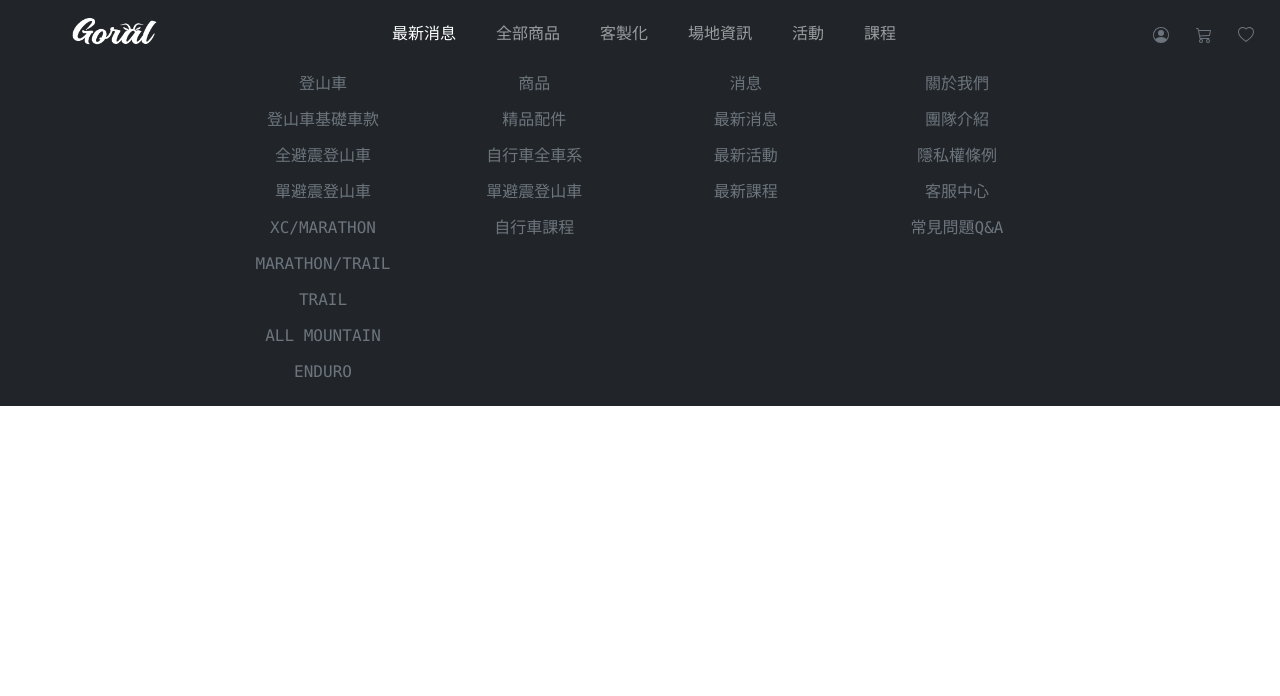
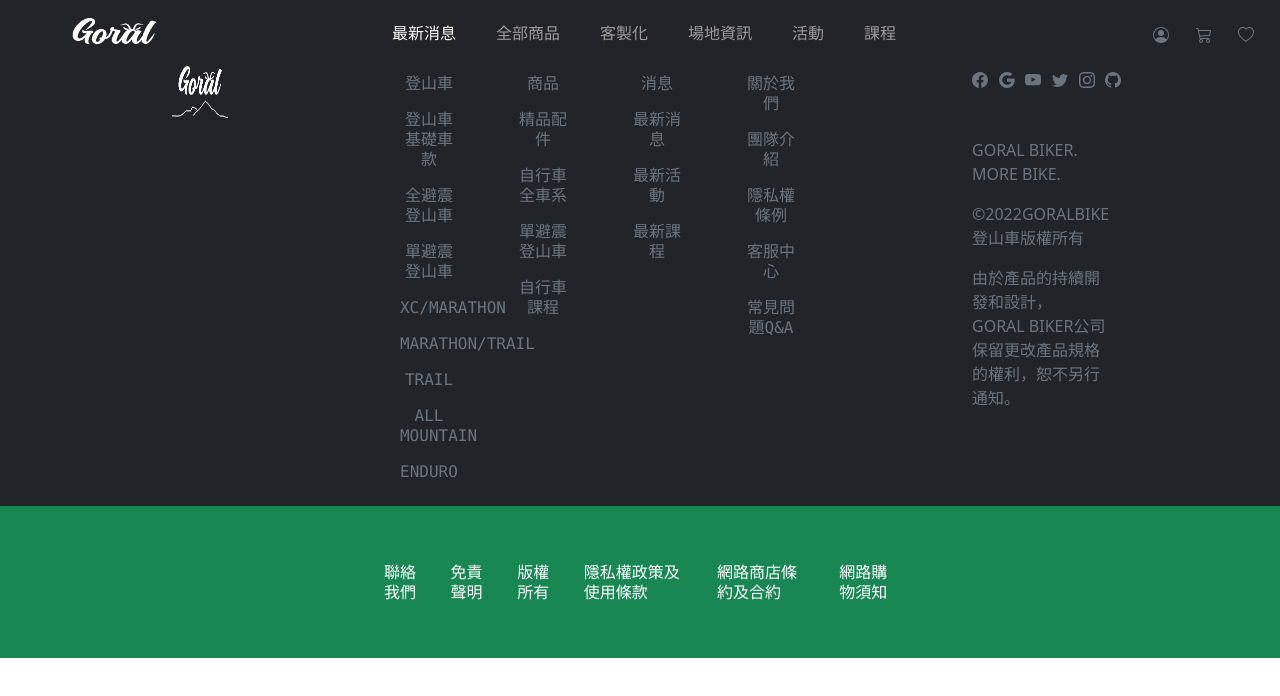
Before and after one commit to kiyo415411/GORAL-BIKE-FRONT-END, a React (Create React App) app: page / in a window 1280 px wide. Shown: the top 696 px of the page. Built offline with nearby package versions, Linux system fonts and the light colour scheme.

Commit message:
[ADD]footer_logo.png [ADD]footer樣式粗略完成

```diff
--- a/src/App.css
+++ b/src/App.css
@@ -40,3 +40,6 @@
 #Logo {
   height: 50px;
 }
+#Logo-m{
+  height: 65px;
+}
--- a/src/components/Footer.js
+++ b/src/components/Footer.js
@@ -1,5 +1,14 @@
+import Logo_m from '../images/Logo-m.png';
+import {
+  BsFacebook,
+  BsGoogle,
+  BsYoutube,
+  BsTwitter,
+  BsInstagram,
+  BsGithub,
+} from 'react-icons/bs';
 function Footer() {
-  const item = [
+  const item_main = [
     [
       '登山車',
       '登山車基礎車款',
@@ -15,15 +24,31 @@ function Footer() {
     ['消息', '最新消息', '最新活動', '最新課程'],
     ['關於我們', '團隊介紹', '隱私權條例', '客服中心', '常見問題Q&A'],
   ];
+  const item_footer = [
+    '聯絡我們',
+    '免責聲明',
+    '版權所有',
+    '隱私權政策及使用條款',
+    '網路商店條約及合約',
+    '網路購物須知',
+  ];
   return (
-    <div className="container-fluid p-0">
-      <div className="bg-dark row">
-        <section className="col-2"></section>
-        <section className="col-8 mx-auto row justify-content-center fs-6 lh-sm text-center font-monospace">
-          {item.map((value, index) => {
+    <footer className="container-fluid p-0">
+      <section className="bg-dark">
+        <main className="w-75 row mx-auto">
+          <section className="col-1 text-end">
+            <img
+              id="Logo-m"
+              src={Logo_m}
+              className="img-fluid rounded-top"
+              alt=""
+            />
+          </section>
+          <section className="col-6 mx-auto row justify-content-center fs-6 lh-sm text-center font-monospace">
+            {item_main.map((value, index) => {
               return (
                 <ul key={index} className="col-6 col-md-3 ">
-                {item[index].map((value, index) => {
+                  {item_main[index].map((value, index) => {
                     return (
                       <li key={index}>
                         <a className="nav-link text-muted" href="#/">
@@ -36,10 +61,68 @@ function Footer() {
               );
             })}
           </section>
-        <section className="col-2"></section>
-      </div>
-      <div className="footer-footer"></div>
-    </div>
+          <section className="col-2 text-muted fs-6">
+            <nav>
+              <ul className="list-unstyled row row-cols-6">
+                <li>
+                  <a className="text-muted" href="#/">
+                    <BsFacebook />
+                  </a>
+                </li>
+                <li>
+                  <a className="text-muted" href="#/">
+                    <BsGoogle />
+                  </a>
+                </li>
+                <li>
+                  <a className="text-muted" href="#/">
+                    <BsYoutube />
+                  </a>
+                </li>
+                <li>
+                  <a className="text-muted" href="#/">
+                    <BsTwitter />
+                  </a>
+                </li>
+                <li>
+                  <a className="text-muted" href="#/">
+                    <BsInstagram />
+                  </a>
+                </li>
+                <li>
+                  <a className="text-muted" href="#/">
+                    <BsGithub />
+                  </a>
+                </li>
+              </ul>
+            </nav>
+            <article className="mt-5">
+              <p className="text-justify">GORAL BIKER. MORE BIKE.</p>
+              <p className="text-justify">©2022GORALBIKE登山車版權所有</p>
+              <p className="text-justify">
+                由於產品的持續開發和設計， GORAL
+                BIKER公司保留更改產品規格的權利，恕不另行通知。
+              </p>
+            </article>
+          </section>
+        </main>
+        <footer className="footer-footer bg-success fs-6 lh-sm">
+          <ul className="list-unstyled d-flex mx-auto w-50 justify-content-center p-5">
+            {item_footer.map((value, index) => {
+              return (
+                <>
+                  <li key={index}>
+                    <a className="nav-link text-white" href="#/">
+                      {value}
+                    </a>
+                  </li>
+                </>
+              );
+            })}
+          </ul>
+        </footer>
+      </section>
+    </footer>
   );
 }
 
```
Also changed, not shown: src/images/Logo-m.png (added), 1 other file (tests, documents, lock files or other folders). Lines whose indentation alone changed are shown as unchanged.
